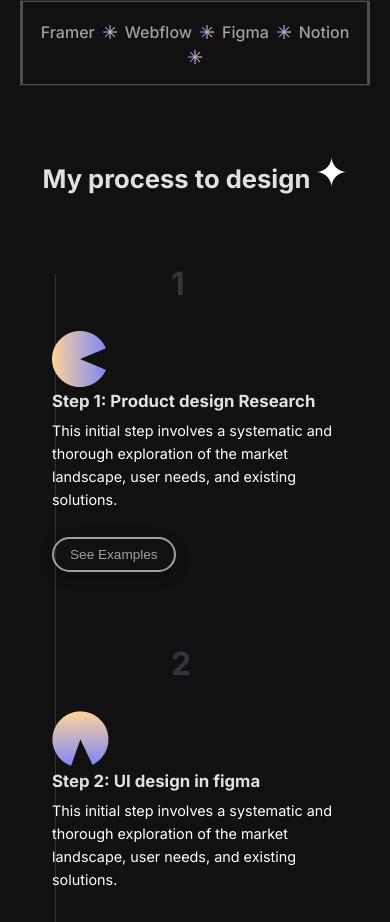
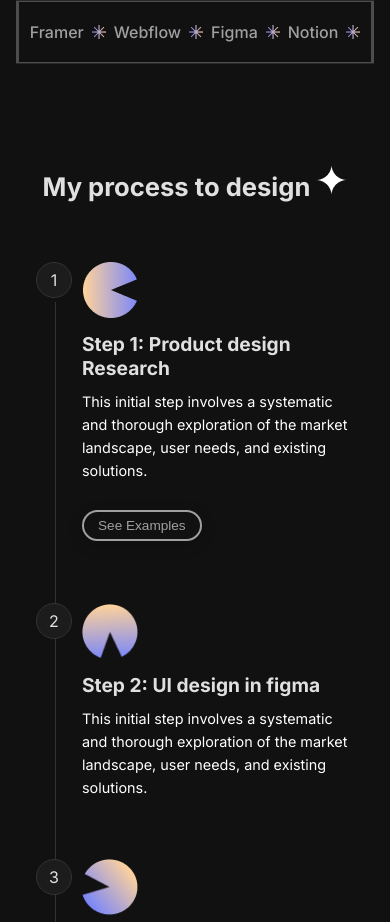
Before and after one commit to nangkyawt/visible_one, a plain HTML site: page index.html in a window 390 px wide. Shown: the part 654-1576 px from the top of the page. Drawn offline with Linux system fonts and the light colour scheme.

Commit message:
process_section_responsive

```diff
--- a/style.css
+++ b/style.css
@@ -46,12 +46,6 @@ header {
   flex-shrink: 0;
 }
 
-/* .navbar {
-  display: flex;
-  justify-content: space-between;
-  align-items: center;
-  padding: 24px 0;
-} */
 .navbar {
   display: flex;
   justify-content: space-between;
@@ -370,34 +364,35 @@ header {
 }
 
 .process-steps {
-  display: flex;
-  flex-direction: column;
-  gap: 60px;
-  position: relative;
+  display: flex !important;
+  flex-direction: column !important;
+  gap: 60px !important;
+  position: relative !important;
+
 }
 
 
 .step-item {
-  display: flex;
-  align-items: flex-start;
-  gap: 30px;
-  position: relative;
-  flex-wrap: wrap;
+  display: flex !important;
+  align-items: flex-start !important;
+  gap: 30px !important;
+  position: relative !important;
+  flex-wrap: nowrap !important;
+  flex-direction: row !important;
 }
 
 .step-number {
-  width: 40px;
-  height: 40px;
-  border-radius: 50%;
-  border: 1px solid var(--border-color);
-  display: flex;
-  justify-content: center;
-  align-items: center;
-  font-size: 1.1rem;
-  font-weight: 500;
-  color: var(--text-color);
-  flex-shrink: 0;
-  background-color: var(--nav-bg);
+  width: 40px !important;
+  height: 40px !important;
+  border-radius: 50% !important;
+  display: flex !important;
+  justify-content: center !important;
+  align-items: center !important;
+  font-size: 1.1rem !important;
+  background-color: var(--nav-bg) !important;
+  border: 1px solid var(--border-color) !important;
+  color: var(--text-color) !important;
+  flex-shrink: 0 !important;
 }
 
 .step-content {
@@ -405,7 +400,7 @@ header {
   display: flex;
   flex-direction: column;
   gap: 10px;
-  align-items: flex-start;
+  /* align-items: flex-start;  */
 }
 
 .step-content h3 {
@@ -422,16 +417,21 @@ header {
   color: #FFFFFF;
   line-height: 1.6;
   max-width: 400px;
-  text-align: left;
+  /* text-align: left; */
 }
 
-.step-icon {
+/* .step-icon {
 width: 56.00000531260322;
 height: 56.00000531260322;
 top: -3px;
 left: -0px;
 angle: -87 deg;
 opacity: 1;
+} */
+ .step-icon img {
+  width: 56px;
+  height: 56px;
+  object-fit: contain;
 }
 
 .examples-btn {
@@ -1000,8 +1000,9 @@ border-image-source: linear-gradient(269.57deg, #7A87FB 0.72%, #FFD49C 99.22%)
 
   .process-section h2 {
     font-size: 2rem;
-    margin-bottom: 40px;
+    /* margin-bottom: 40px; */
   }
+
 
   .process-steps {
     gap: 30px;
@@ -1057,19 +1058,56 @@ border-image-source: linear-gradient(269.57deg, #7A87FB 0.72%, #FFD49C 99.22%)
     align-items: center;
   }
 
+  /* --- Process Section Steps: Keep side-by-side --- */
+  .process-section .process-steps .step-item {
+    flex-direction: row !important;
+    align-items: flex-start !important;
+    gap: 16px !important;
+    flex: unset !important;
+    padding: 0 !important;
+    text-align: left !important;
+  }
+
+  .process-section .process-steps .step-number {
+    width: 36px !important;
+    height: 36px !important;
+    font-size: 1rem !important;
+    margin: 0 !important;
+    flex-shrink: 0 !important;
+  }
+
+  .process-section .process-steps .step-content {
+    flex: 1 !important;
+  }
+
+  .process-section .process-steps .step-content h3 {
+    font-size: 1.2rem !important;
+  }
+
+  .process-section .process-steps .step-content p {
+    font-size: 0.9rem !important;
+  }
+
+  .process-section .examples-btn {
+    font-size: 0.85rem !important;
+    padding: 6px 14px !important;
+  }
+  /* --- End Process Section Steps --- */
+
   .step-item {
-    flex: 1 1 100%;
-    max-width: 480px;
-    text-align: center;
-    align-items: center;
-    padding: 28px;
+    flex-direction: row !important;
+    align-items: flex-start;
+    text-align: left;
+    gap: 16px;
   }
 
   .step-number {
-    font-size: 2rem;
     margin-bottom: 0;
-    margin-right: 8px;
-    min-width: 40px;
+    flex-shrink: 0;
+  }
+
+  .step-content {
+    flex: 1;
     text-align: left;
   }
 
@@ -1089,6 +1127,7 @@ border-image-source: linear-gradient(269.57deg, #7A87FB 0.72%, #FFD49C 99.22%)
   .btn-gradient-border {
     margin-top: 10px;
   }
+
   .project-item {
     flex-direction: column;
     align-items: flex-start;
@@ -1116,6 +1155,7 @@ border-image-source: linear-gradient(269.57deg, #7A87FB 0.72%, #FFD49C 99.22%)
   .deco-grid {
     margin: 0 auto;
   }
+
   footer {
     padding: 50px 40px;
     gap: 30px;
@@ -1138,6 +1178,7 @@ border-image-source: linear-gradient(269.57deg, #7A87FB 0.72%, #FFD49C 99.22%)
     justify-content: center;
   }
 }
+
 
 /* For mobile screens */
 @media (max-width: 768px) {
@@ -1180,58 +1221,76 @@ border-image-source: linear-gradient(269.57deg, #7A87FB 0.72%, #FFD49C 99.22%)
   .hero-content p {
     font-size: 0.9rem;
   }
-
- .process-section {
-    padding: 50px 20px;
-    margin: 20px auto;
+ .process-section .process-steps .step-item {
+  flex-direction: row !important;
+  align-items: flex-start !important;
+  gap: 12px !important;
+  flex: unset !important;
+  padding: 0 !important;
 }
 
-  .process-section h2 {
+.process-section .process-steps .step-number {
+  width: 36px !important;
+  height: 36px !important;
+  font-size: 1rem !important;
+  margin: 0 !important;
+  flex-shrink: 0 !important;
+}
+
+.process-section .process-steps .step-content {
+  flex: 1 !important;
+}
+
+.process-section .process-steps .step-content h3 {
+  font-size: 1.2rem !important;
+}
+
+.process-section .process-steps .step-content p {
+  font-size: 0.9rem !important;
+}
+
+.process-section .examples-btn {
+  font-size: 0.85rem !important;
+  padding: 6px 14px !important;
+}
+
+  /* .process-section h2 {
     font-size: 1.8rem;
     margin-bottom: 40px;
   }
 
   .process-steps {
-    gap: 40px;
-  }
+    gap: 40px !important;
+  } */
+/*
+    .step-item {
+    flex-direction: row !important;
+    align-items: flex-start !important;
+    text-align: left !important;
+    gap: 12px !important;
+  } */
+/* .step-item {
+    flex-direction: row !important;
+    align-items: flex-start;
+    text-align: left;
+    gap: 16px;
+  } */
 
-  .step-item {
-    flex-direction: row;
-    align-items: flex-start;
-    gap: 16px;
-  }
 
-.step-number {
-    /* Undo the desktop circle styles */
-    width: auto;
-    height: auto;
-    border: none;
-    background-color: transparent;
-    border-radius: 0;
-    display: block; /* Disable flex centering from desktop */
+  /* .step-number {
+    width: 32px !important;
+    height: 32px !important;
+    font-size: 0.9rem !important;
+    flex-shrink: 0 !important;
+    margin-bottom: 0 !important;
+  } */
 
-    /* Apply new faint text style */
-    color: #30363d; /* Faint grey color */
-    font-size: 1.8rem;
-    font-weight: 700;
-    margin-top: 10px; /* Align with content */
-    margin-bottom: 0;
-    flex-shrink: 0; /* Keep it from shrinking */
-  }
-
-  .step-content {
-    flex-basis: calc(100% - 50px);
-    gap: 8px;
-  }
-
-  .step-content h3 {
-    font-size: 1.1rem;
+  /* .step-content h3 {
+    font-size: 1rem;
   }
 
   .step-content p {
-    max-width: 100%;
     font-size: 0.9rem;
-    text-align: left;
   }
 
   .step-icon {
@@ -1242,19 +1301,18 @@ border-image-source: linear-gradient(269.57deg, #7A87FB 0.72%, #FFD49C 99.22%)
   }
 
   .examples-btn {
-    align-self: flex-start;
    padding: 6px 16px;
     font-size: 0.85rem;
-    margin-top: 6px;
-  }
 
-  .step-avatars {
+  } */
+
+  /* .step-avatars {
     position: static;
     margin-left: 0;
     margin-top: 16px;
     justify-content: center;
     top: 0;
-  }
+  } */
   .testimonials-grid {
     grid-template-columns: 1fr;
   }
@@ -1326,54 +1384,67 @@ border-image-source: linear-gradient(269.57deg, #7A87FB 0.72%, #FFD49C 99.22%)
 
 /* For very small phones */
 @media (max-width: 480px) {
+
+  .page-wrapper {
+  padding: 0 16px;
+  }
+
   .hero-content h1 {
     font-size: 1.6rem;
     font-size: 1.5rem;
   }
 
-   .process-section {
-    padding: 50px 16px;
+  .process-section .step-number {
+    width: 40px !important;
+    height: 40px !important;
+    font-size: 1.1rem !important;
+    border: 1px solid var(--border-color) !important;
+    border-radius: 50% !important;
+    display: flex !important;
+    justify-content: center !important;
+    align-items: center !important;
+    background-color: var(--nav-bg) !important;
+    color: var(--text-color) !important;
+  }  .process-section .process-steps .step-item {
+    flex-direction: row !important;
+    align-items: flex-start !important;
+    gap: 10px !important;
+    flex: unset !important;
+    padding: 0 !important;
+  }  .process-section .process-steps .step-content {
+    flex: 1 !important;
   }
 
   .process-section h2 {
     font-size: 1.6rem;
   }
 
-  .process-steps {
-    display: flex;
-    flex-direction: column;
-    gap: 20px; /* space between steps */
+    .step-content h3 {
+    font-size: 1.1rem;
   }
-
-  .step-item {
-    display: flex;
-    flex-direction: column; /* stack number above content */
-    align-items: center; /* center everything */
-    text-align: center; /* center text */
-    padding: 20px 16px;
-  }
-
-  .step-number {
-    font-size: 2rem; /* larger and centered */
-    margin-bottom: 12px; /* space between number and content */
-  }
-
-  .step-content h3 {
-    font-size: 1.05rem;
-  }
-
   .step-content p {
     font-size: 0.9rem;
   }
 
-  .step-icon {
-    margin-bottom: 8px; /* space below icon */
+  .step-content {
+    flex: 1;
+}
+
+.testimonials h2 {
+    color: #FFFFFF;
+    font-size: 17px;
+    font-weight: 500;
+    margin-bottom: 48px;
+    display: flex
+;
+    align-items: center;
+    gap: 12px;
 }
 
   .examples-btn {
   font-size: 0.85rem;
-    padding: 8px 16px;
-    margin-top: 10px;
+ padding: 6px 12px;
+    /* margin-top: 10px; */
   }
 
   .hire-btn,
@@ -1395,7 +1466,7 @@ border-image-source: linear-gradient(269.57deg, #7A87FB 0.72%, #FFD49C 99.22%)
   }
 
   .cta-content h2 {
-    font-size: 1.8rem;
+    font-size: 1.2rem;
   }
   footer {
     padding: 30px 16px;
```
Lines whose indentation alone changed are shown as unchanged.
